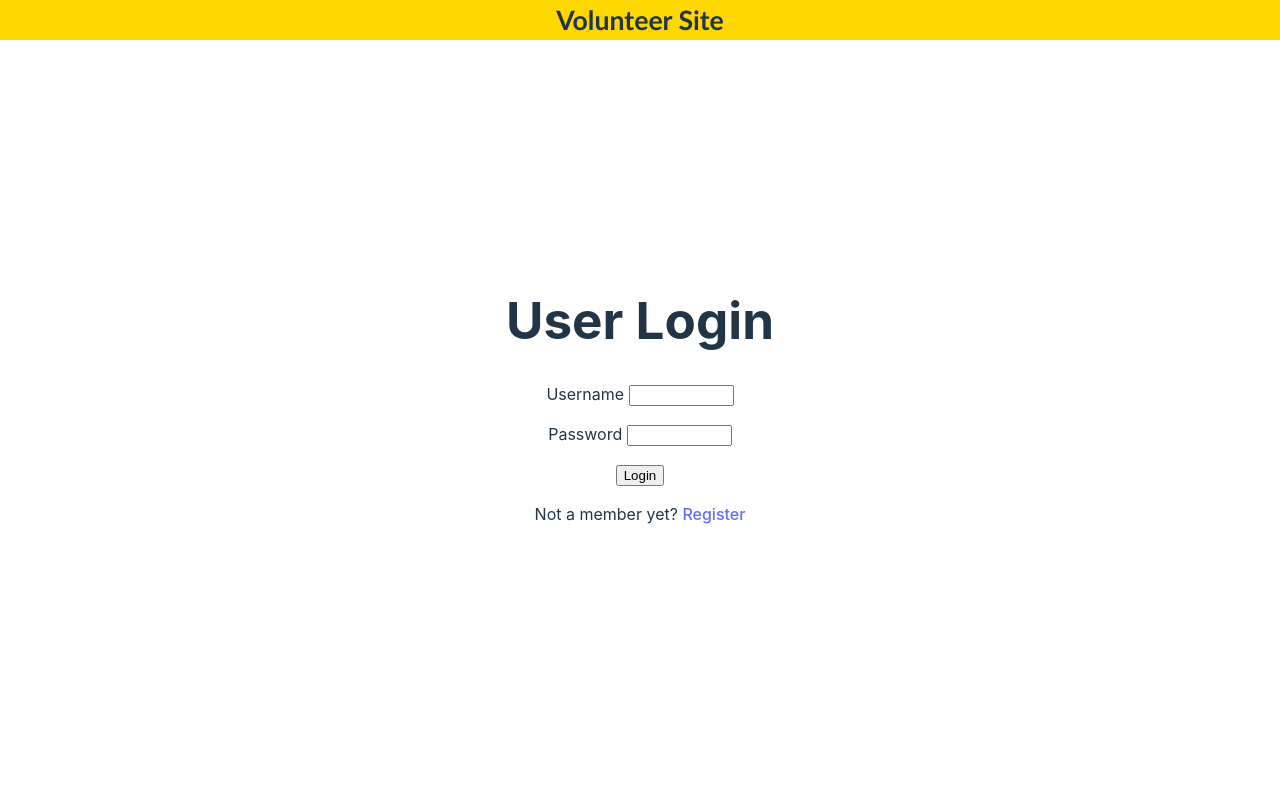
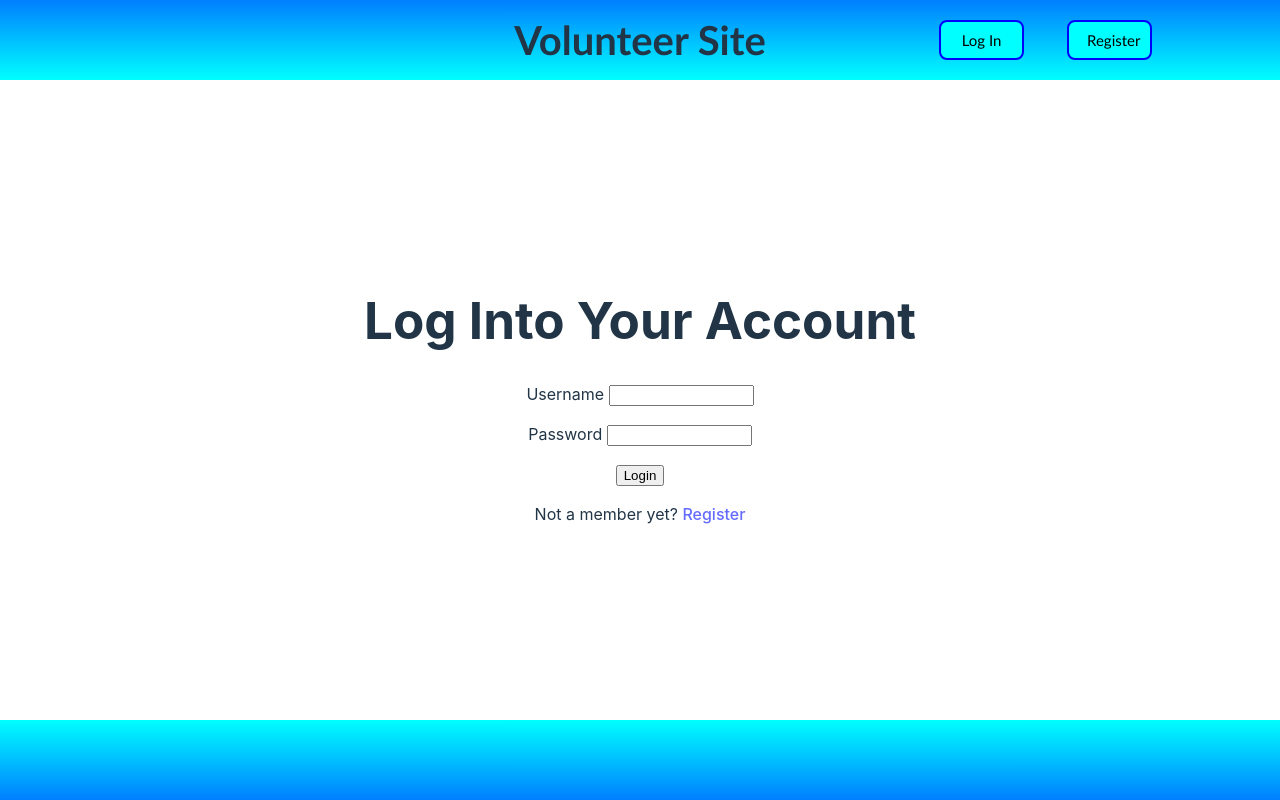
Before and after one commit to VipinN1/VolunteerProjectFrontEnd, a React (Vite) app in the folder frontend/: page / in a window 1280 px wide. Built offline with nearby package versions, Linux system fonts and the light colour scheme.

Commit message:
Commit 1.0.1
Further edits to the login page and CSS. Added a Log In and Register button to the top header, and changed the header and footer box backgrounds.

```diff
--- a/frontend/src/App.css
+++ b/frontend/src/App.css
@@ -44,12 +44,53 @@
 #header_div {
   top:0;
   left:0;
-  font-size:20pt;
   width:100%;
-  height: 5%;
+  height: 10%;
   position:fixed;
   z-index:3000;
-  background-color:gold;
+  background:linear-gradient(#007FFF,aqua);
+  font-size:30pt;
+  align-content:center;
+  position:fixed;
+  z-index:3000;
   font-family:'Trebuchet MS', 'Lucida Sans Unicode', 'Lucida Grande', 'Lucida Sans', Arial, sans-serif;
   font-weight:bolder;
 }
+
+#footer_div {
+  bottom:0;
+  left:0;
+  width:100%;
+  height: 10%;
+  position:fixed;
+  z-index:3000;
+  background:linear-gradient(aqua,#007FFF);
+}
+
+#login_button {
+  top:25%;
+  right:20%;
+  color:black;
+  position:absolute;
+  border:2px blue solid;
+  width:85px;
+  height:40px;
+  font-size: 15px;
+  z-index:3001;
+  font-family:'Trebuchet MS', 'Lucida Sans Unicode', 'Lucida Grande', 'Lucida Sans', Arial, sans-serif;
+  background-color:aqua;
+}
+
+#register_button {
+  top:25%;
+  right:10%;
+  color:black;
+  position:absolute;
+  border:2px blue solid;
+  width:85px;
+  height:40px;
+  font-size: 15px;
+  z-index:3001;
+  font-family:'Trebuchet MS', 'Lucida Sans Unicode', 'Lucida Grande', 'Lucida Sans', Arial, sans-serif;
+  background-color:aqua;
+}
--- a/frontend/src/App.jsx
+++ b/frontend/src/App.jsx
@@ -8,17 +8,21 @@ function App() {
 
   return (
     <>
-      <div id="header_div">
+      <div id="header_div"> {/* Add a header_div to all pages w/ "Volunteer Site" in it; don't have the buttons for any page except the account register one as the rest should require a user to be logged in*/}
         Volunteer Site
+        <button id="login_button">Log In</button>
+        <button id="register_button">Register</button>
       </div>
-      <h1>User Login</h1>
+
+      <div>
+        <h1>Log Into Your Account</h1>
         <p>
           <label for="username">Username </label>
-        <input type="text" id="username" name="username" size="10" required></input>
+          <input type="text" id="username" name="username" size="15" required></input>
         </p>
         <p>
           <label for="password">Password </label>
-        <input type="password" id="password" name="password" size="10" required></input>
+          <input type="password" id="password" name="password" size="15" required></input>
         </p>
         <p>
           <input type="submit" value="Login"></input> {/* Add a link to one of the other pages here*/}
@@ -26,6 +30,8 @@ function App() {
         <section>
           <p>Not a member yet? <a>Register</a></p> {/* Add a link to the account creation page here */}
         </section>
+      </div>
+      <div id="footer_div"></div>  {/* Add a footer_div to all pages w/ "Volunteer Site" in it */}
     </>
   )
 }
```
Lines whose indentation alone changed are shown as unchanged.
